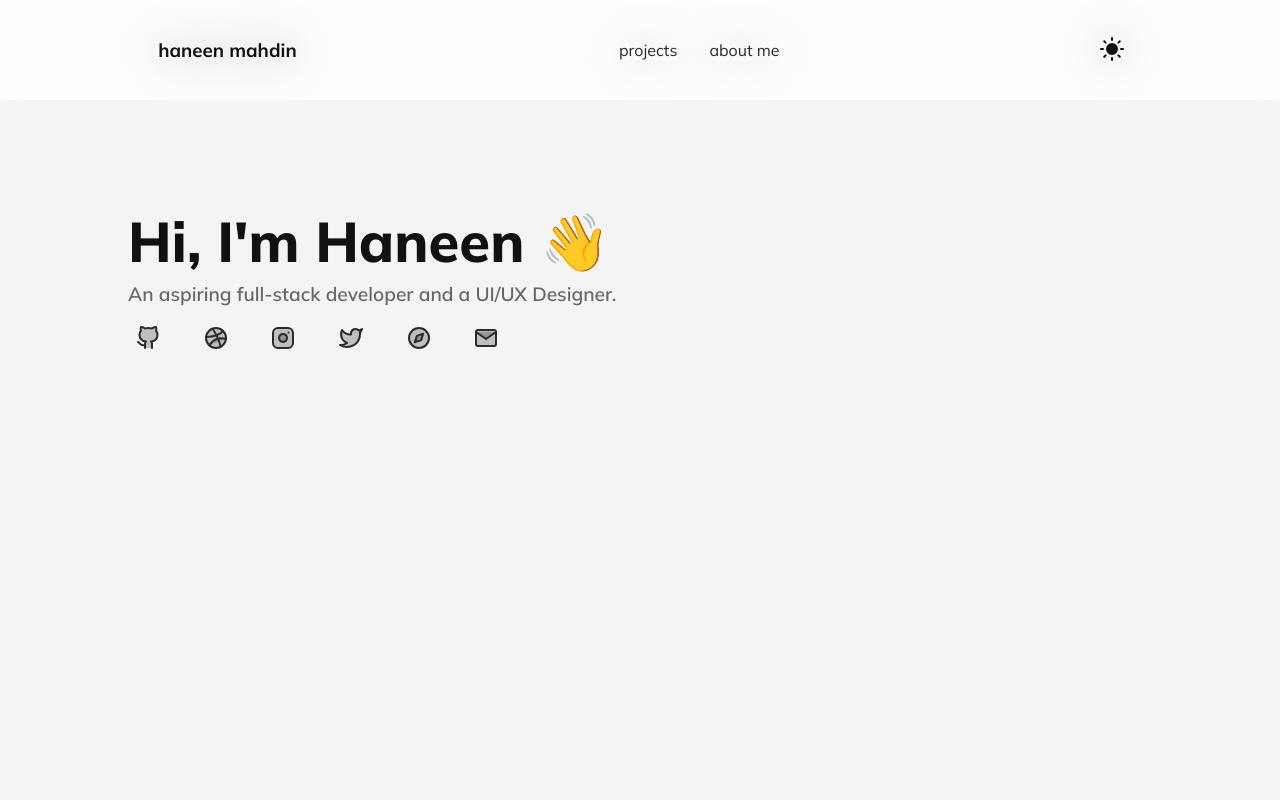
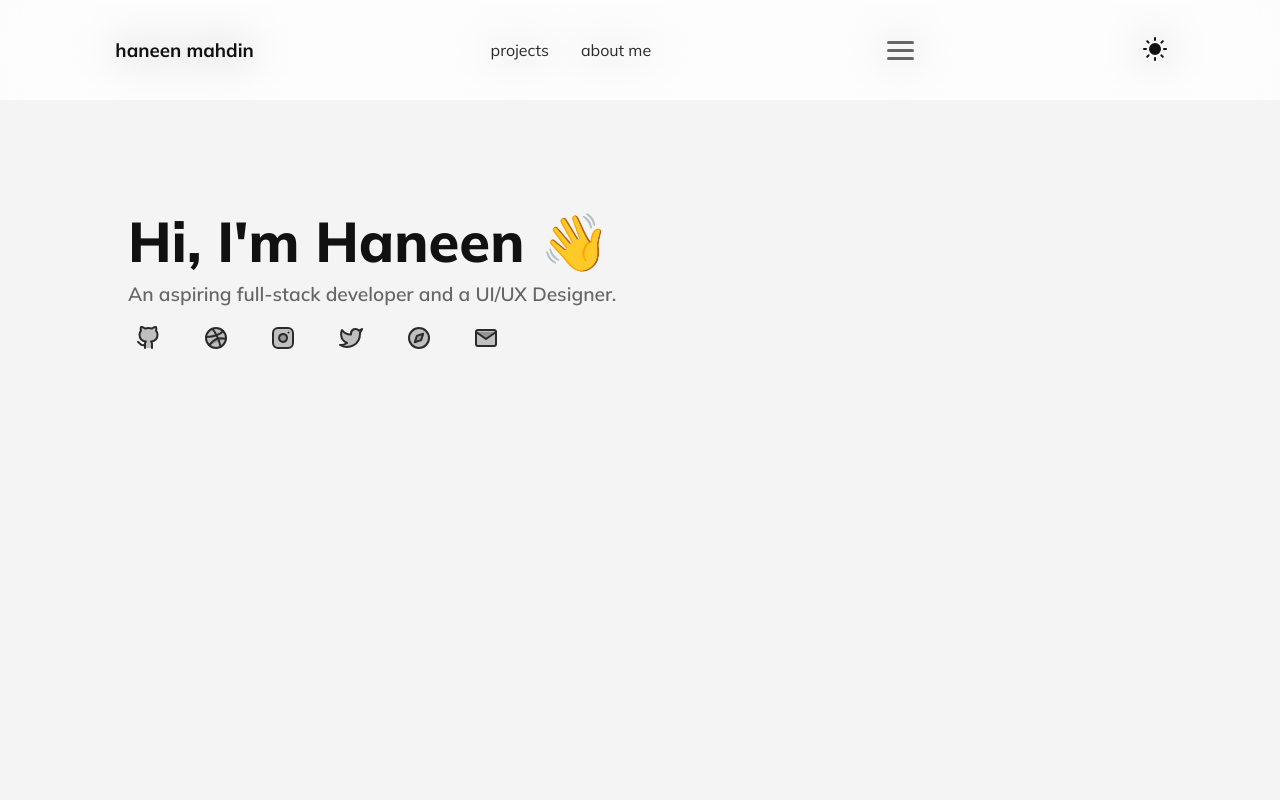
Before and after one commit to haneenmahd/haneenmahd.github.io, a React (Vite) app: page / in a window 1280 px wide. Shown: the top 800 px of the page. Built offline with nearby package versions, Linux system fonts and the light colour scheme.

Commit message:
configure husky

```diff
--- a/package.json
+++ b/package.json
@@ -5,7 +5,8 @@
     "dev": "vite",
     "build": "vite build",
     "preview": "vite preview",
-    "format": "prettier --write ."
+    "format": "prettier --write .",
+    "prepare": "husky install"
   },
   "dependencies": {
     "jest": "^27.4.7",
@@ -20,6 +21,7 @@
   "devDependencies": {
     "@vitejs/plugin-react": "^1.0.7",
     "prettier": "^2.5.1",
-    "vite": "^2.7.2"
+    "vite": "^2.7.2",
+    "husky": "^7.0.0"
   }
 }
--- a/src/components/NavBar.jsx
+++ b/src/components/NavBar.jsx
@@ -3,6 +3,7 @@ import styled from 'styled-components'
 import Logo from '../assets/jsx/Logo'
 import theme from '../theme/theme'
 import NavLink from './NavLink'
+import NavMenu from './NavMenu'
 import ThemeSwitch from './ThemeSwitch'
 
 const Container = styled.nav`
@@ -41,6 +42,8 @@ export default class NavBar extends Component {
           <NavLink theme={props.theme} to="/about" text="about me" />
         </div>
 
+        <NavMenu />
+
         <ThemeSwitch theme={props.theme} setTheme={props.setTheme} />
       </Container>
     )
--- a/src/components/NavMenu.jsx
+++ b/src/components/NavMenu.jsx
@@ -1,6 +1,46 @@
 import React from 'react'
 import styled from 'styled-components'
+import theme from '../theme/theme'
 
-export default function NavMenu() {
-  return <div></div>
+const Container = styled.div`
+  height: 30px;
+  width: 30px;
+  position: relative;
+  padding: 8px;
+  display: flex;
+  flex-direction: column;
+  align-items: center;
+  justify-content: center;
+  cursor: pointer;
+
+  &:hover span {
+    background-color: ${(props) =>
+      props.theme === 'dark' ? theme.dark.textColor : theme.light.textColor};
+  }
+`
+
+const Ham = styled.span`
+  height: 3px;
+  width: 90%;
+  margin: 2.5px 0;
+  border-radius: 20px;
+  background: ${(props) =>
+    props.theme === 'dark' ? theme.dark.lightText : theme.light.lightText};
+`
+
+/**
+ *
+ * @param {{
+ *   theme: "dark" | "light";
+ * }} props
+ * @returns
+ */
+export default function NavMenu(props) {
+  return (
+    <Container>
+      <Ham theme={props.theme} />
+      <Ham theme={props.theme} />
+      <Ham theme={props.theme} />
+    </Container>
+  )
 }
```
Also changed, not shown: 2 other files (tests, documents, lock files or other folders).
